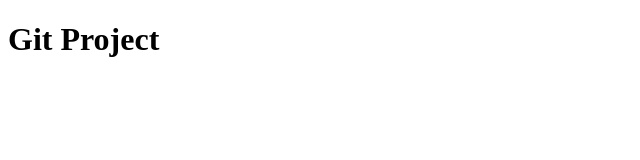
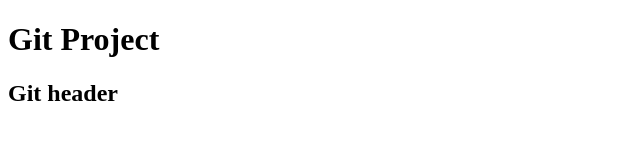
Before and after one commit to royrizen/gitproject, a plain HTML site: page index.html in a window 1280 px wide. Shown: the whole page, without its empty margins (0-640 px from the left). Drawn offline with Linux system fonts and the light colour scheme.

```diff
--- a/index.html
+++ b/index.html
@@ -8,5 +8,6 @@
 </head>
 <body>
     <h1>Git Project</h1>
+    <h2>Git header </h2>
 </body>
 </html>
```
Also changed, not shown: 1 other file.
